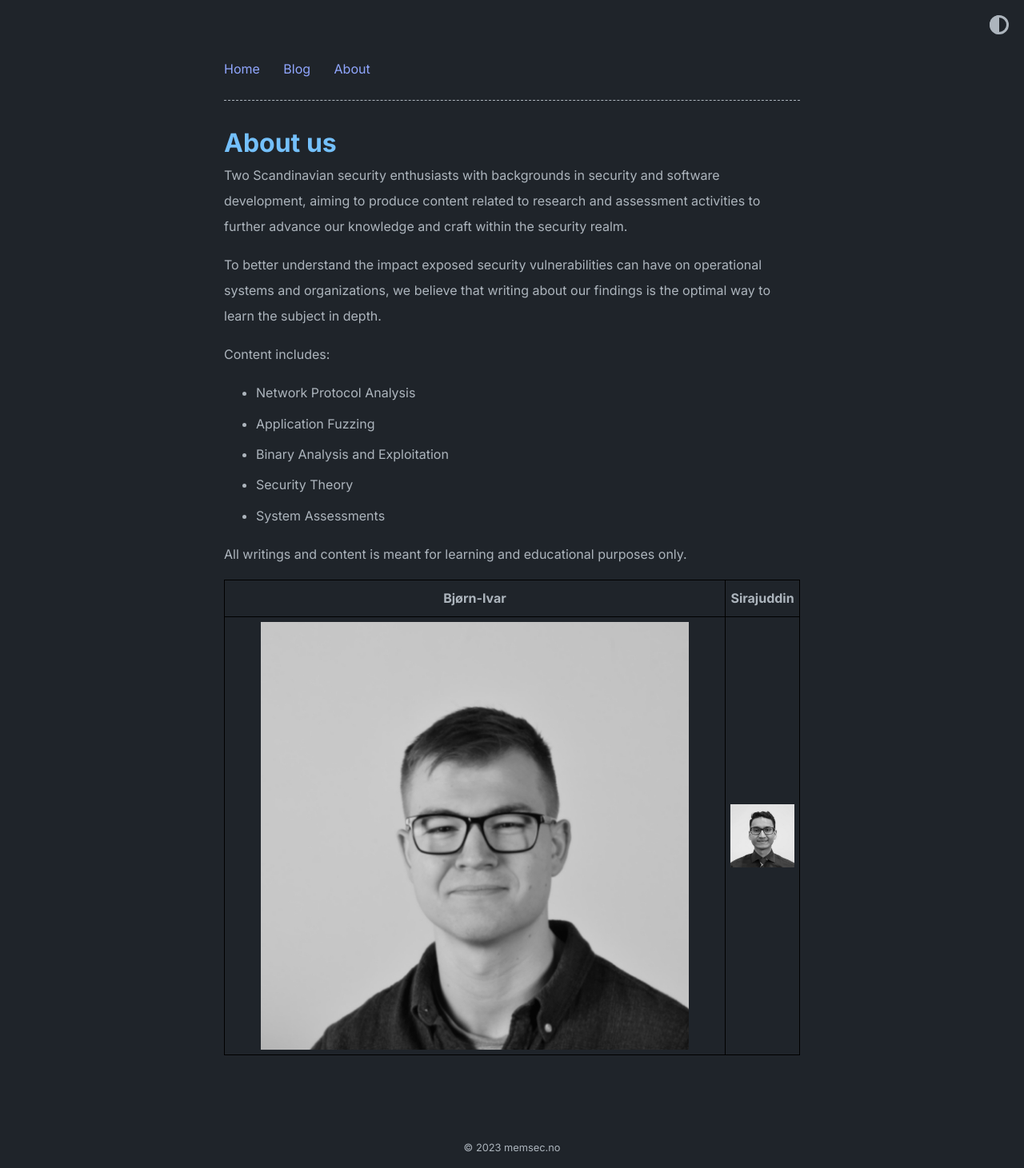
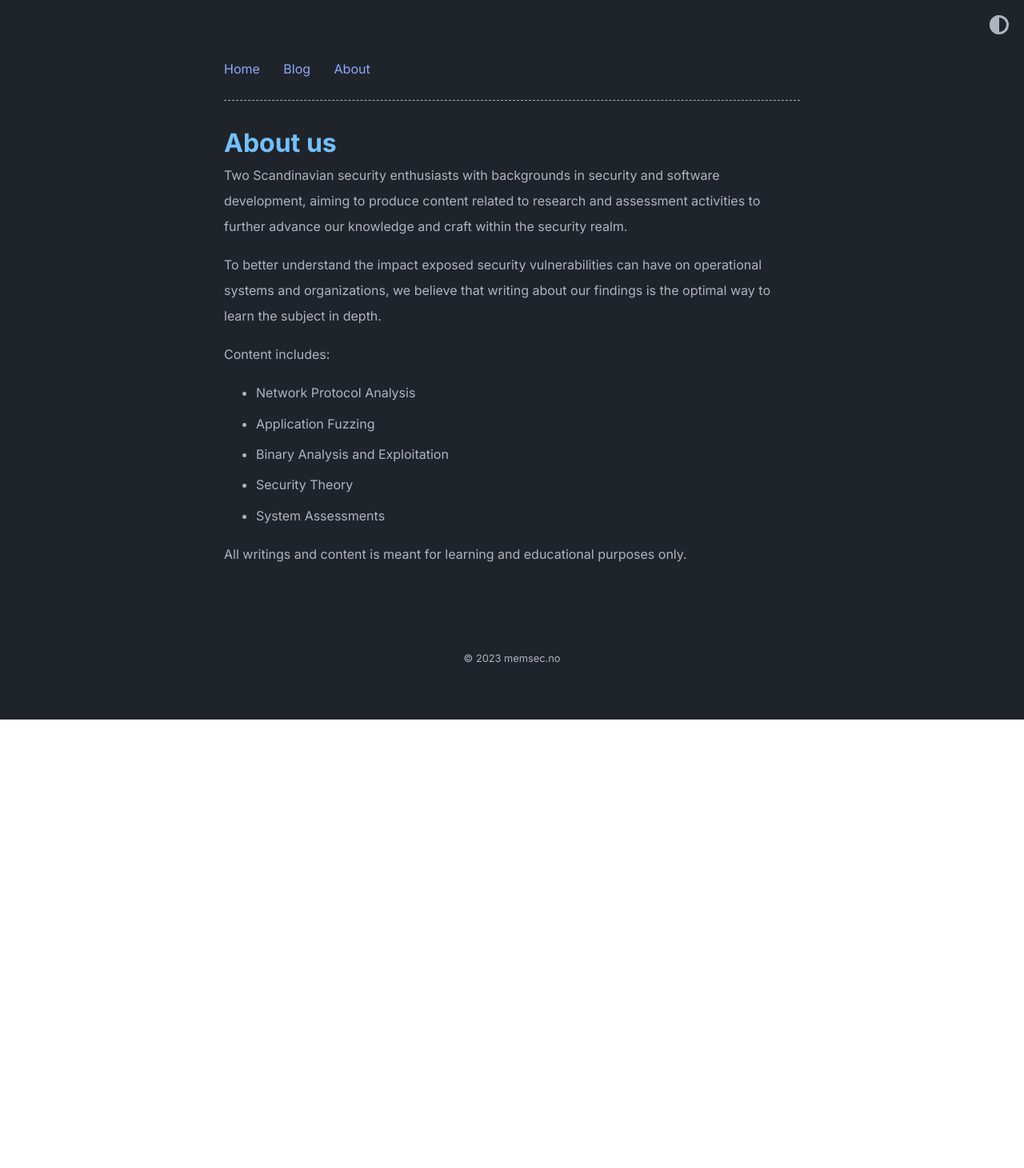
Before and after one commit to memsecno/memsec.no, a Jekyll site: the page built from about.md, in a window 1280 px wide. Shown: the whole page at 80% size. Built offline with Jekyll 4.4.1, drawn with Linux system fonts in a browser that asks for light colours; after the commit the page ends 900 px from its top, so only the background shows below that.

Commit message:
Update about.md
Removed pictures.

```diff
--- a/about.md
+++ b/about.md
@@ -15,9 +15,3 @@ Content includes:
  - System Assessments
 
 All writings and content is meant for learning and educational purposes only.
-
-
-
-Bjørn-Ivar            |  Sirajuddin
-:-------------------------:|:-------------------------:
-![](./images/bjornivar.jpeg)  |  ![](./images/sira.jpeg)
```
